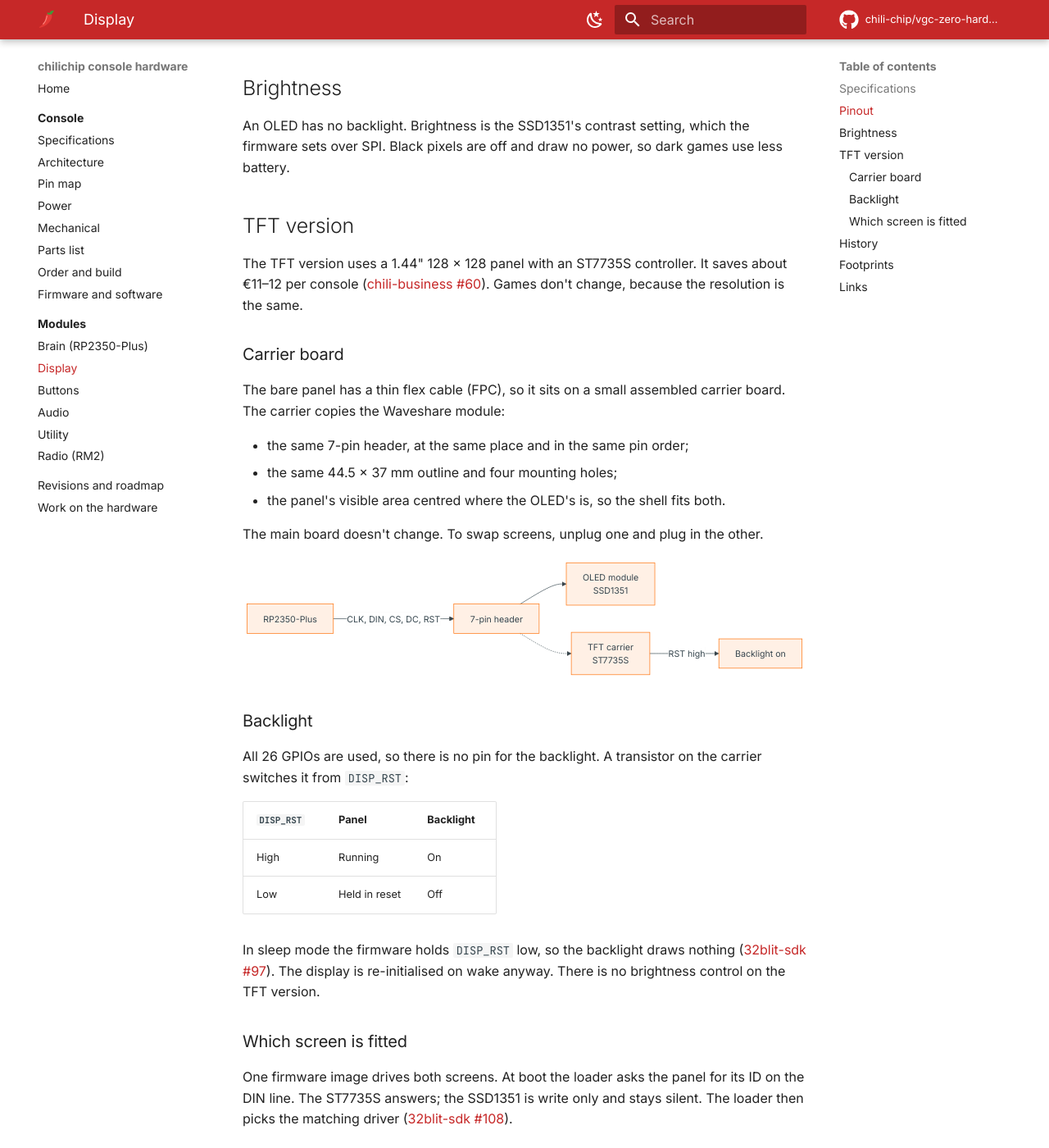
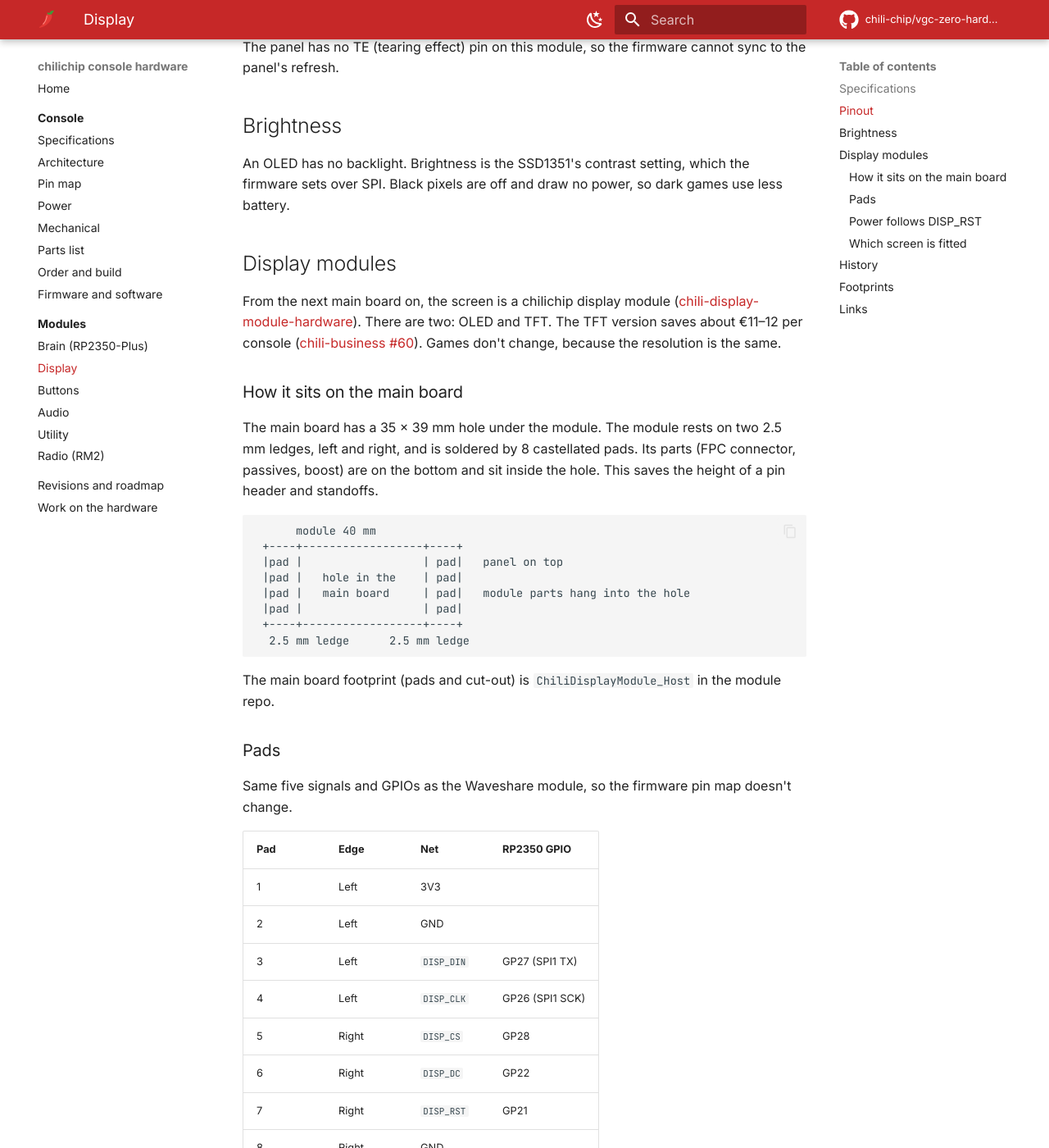
Before and after one commit to chili-chip/vgc-zero-hardware, an MkDocs documentation site: the page built from docs/modules/display.md, in a window 1280 px wide and 1400 px high, scrolled down 1849 px. Shown: the whole window at 82% size. Built offline with MkDocs 1.6.1 and Material for MkDocs 9.7.7, drawn with Linux system fonts in a browser that asks for light colours; comment, search, counter and statistics services are not loaded; some of the changed text lies outside the part shown.

Commit message:
Docs: castellated OLED and TFT display modules in a main board cut-out (#41)

````diff
--- a/docs/modules/display.md
+++ b/docs/modules/display.md
@@ -1,18 +1,18 @@
 # Display
 
-The console comes in two versions: **OLED** and **TFT** ([#41](https://github.com/chili-chip/vgc-zero-hardware/issues/41)). The screen is swappable: both screens plug into the same 7-pin header and use the same GPIOs.
+The console comes in two versions: **OLED** and **TFT** ([#41](https://github.com/chili-chip/vgc-zero-hardware/issues/41)). Both use a chilichip display module with the same outline and pads, so the screen is swappable. Board v3.0.0 still uses the Waveshare OLED module.
 
-| | OLED version | TFT version |
-|---|---|---|
-| Screen | [Waveshare 1.5inch RGB OLED Module](https://www.waveshare.com/wiki/1.5inch_RGB_OLED_Module) | 1.44" TFT on a chilichip carrier board (in design) |
-| Controller | SSD1351 | ST7735S |
-| Resolution | 128 × 128 | 128 × 128 |
-| Light | Self-lit pixels | LED backlight |
-| Connector | 7-pin 2.54 mm header | Same header, same pin order |
-| Size and holes | 44.5 × 37 mm, four holes | Same as the OLED |
-| Status | Used on v3.0.0 | Panel not picked yet |
+| | v3.0.0 (today) | OLED module (next board) | TFT module (next board) |
+|---|---|---|---|
+| Screen | [Waveshare 1.5" RGB OLED Module](https://www.waveshare.com/wiki/1.5inch_RGB_OLED_Module) | 1.5" OLED panel, EastRising ER-OLED015-1C | 1.44" TFT panel, EastRising ER-TFT1.44-3 |
+| Controller | SSD1351 | SSD1351 | ST7735S |
+| Resolution | 128 × 128 | 128 × 128 | 128 × 128 |
+| Light | Self-lit pixels | Self-lit pixels | LED backlight |
+| Connection | 7-pin 2.54 mm header | 8 castellated pads | 8 castellated pads |
+| Size | 44.5 × 37 mm, four holes | 40 × 37 mm, sits in a hole in the main board | Same as the OLED module |
+| Design files | Waveshare | [chili-display-module-hardware](https://github.com/chili-chip/chili-display-module-hardware) | Same repo |
 
-The rest of this page describes the OLED module. The [TFT version](#tft-version) section covers what is different.
+The sections below up to [Display modules](#display-modules) describe the Waveshare module on board v3.0.0.
 
 The OLED sits on the front of the console, on a 7-pin 2.54 mm header and four standoffs.
 
@@ -50,38 +50,59 @@ The panel has no TE (tearing effect) pin on this module, so the firmware cannot
 
 An OLED has no backlight. Brightness is the SSD1351's contrast setting, which the firmware sets over SPI. Black pixels are off and draw no power, so dark games use less battery.
 
-## TFT version
+## Display modules
 
-The TFT version uses a 1.44" 128 × 128 panel with an ST7735S controller. It saves about €11–12 per console ([chili-business #60](https://github.com/chili-chip/chili-business/issues/60)). Games don't change, because the resolution is the same.
+From the next main board on, the screen is a chilichip display module ([chili-display-module-hardware](https://github.com/chili-chip/chili-display-module-hardware)). There are two: OLED and TFT. The TFT version saves about €11–12 per console ([chili-business #60](https://github.com/chili-chip/chili-business/issues/60)). Games don't change, because the resolution is the same.
 
-### Carrier board
+### How it sits on the main board
 
-The bare panel has a thin flex cable (FPC), so it sits on a small assembled carrier board. The carrier copies the Waveshare module:
+The main board has a 35 × 39 mm hole under the module. The module rests on two 2.5 mm ledges, left and right, and is soldered by 8 castellated pads. Its parts (FPC connector, passives, boost) are on the bottom and sit inside the hole. This saves the height of a pin header and standoffs.
 
-- the same 7-pin header, at the same place and in the same pin order;
-- the same 44.5 × 37 mm outline and four mounting holes;
-- the panel's visible area centred where the OLED's is, so the shell fits both.
+```
+      module 40 mm
+ +----+------------------+----+
+ |pad |                  | pad|   panel on top
+ |pad |   hole in the    | pad|
+ |pad |   main board     | pad|   module parts hang into the hole
+ |pad |                  | pad|
+ +----+------------------+----+
+  2.5 mm ledge      2.5 mm ledge
+```
 
-The main board doesn't change. To swap screens, unplug one and plug in the other.
+The main board footprint (pads and cut-out) is `ChiliDisplayModule_Host` in the module repo.
+
+### Pads
+
+Same five signals and GPIOs as the Waveshare module, so the firmware pin map doesn't change.
+
+| Pad | Edge | Net | RP2350 GPIO |
+|---|---|---|---|
+| 1 | Left | 3V3 | |
+| 2 | Left | GND | |
+| 3 | Left | `DISP_DIN` | GP27 (SPI1 TX) |
+| 4 | Left | `DISP_CLK` | GP26 (SPI1 SCK) |
+| 5 | Right | `DISP_CS` | GP28 |
+| 6 | Right | `DISP_DC` | GP22 |
+| 7 | Right | `DISP_RST` | GP21 |
+| 8 | Right | GND | |
+
+### Power follows `DISP_RST`
+
+All 26 GPIOs are used, so each module uses the reset line as its on/off switch:
+
+| `DISP_RST` | TFT module | OLED module |
+|---|---|---|
+| High (running) | Backlight on | 13 V panel supply on |
+| Low (reset, sleep) | Backlight off | 13 V supply off |
+
+In sleep mode the firmware holds `DISP_RST` low, so the module draws almost nothing ([32blit-sdk #97](https://github.com/chili-chip/32blit-sdk/issues/97)). The display is re-initialised on wake anyway. There is no brightness control on the TFT module.
 
 ```mermaid
 flowchart LR
-    MCU[RP2350-Plus] -- "CLK, DIN, CS, DC, RST" --> H[7-pin header]
-    H --> O[OLED module<br/>SSD1351]
-    H -.-> C[TFT carrier<br/>ST7735S]
-    C -- "RST high" --> BL[Backlight on]
+    MCU[RP2350-Plus] -- "CLK, DIN, CS, DC, RST" --> P[8 castellated pads]
+    P --> O[OLED module<br/>SSD1351 + 13 V boost]
+    P -.-> T[TFT module<br/>ST7735S + backlight switch]
 ```
-
-### Backlight
-
-All 26 GPIOs are used, so there is no pin for the backlight. A transistor on the carrier switches it from `DISP_RST`:
-
-| `DISP_RST` | Panel | Backlight |
-|---|---|---|
-| High | Running | On |
-| Low | Held in reset | Off |
-
-In sleep mode the firmware holds `DISP_RST` low, so the backlight draws nothing ([32blit-sdk #97](https://github.com/chili-chip/32blit-sdk/issues/97)). The display is re-initialised on wake anyway. There is no brightness control on the TFT version.
 
 ### Which screen is fitted
 
@@ -93,9 +114,10 @@ One firmware image drives both screens. At boot the loader asks the panel for it
 |---|---|
 | Breadboard prototype | 1.44" ST7735S TFT |
 | v1.1.4 | Waveshare 1.5" OLED on a 7-pin JST cable |
-| v2.0.0 and later | Same module, on a 2.54 mm pin header ([#21](https://github.com/chili-chip/vgc-zero-hardware/issues/21)) |
+| v2.0.0, v3.0.0 | Same module, on a 2.54 mm pin header ([#21](https://github.com/chili-chip/vgc-zero-hardware/issues/21)) |
+| Next board | chilichip OLED or TFT module, castellated, in a hole in the main board ([#41](https://github.com/chili-chip/vgc-zero-hardware/issues/41)) |
 
-A switch from the OLED to a TFT IPS panel was dropped in 2026-10. On 2026-11-13 the TFT came back as a second, cheaper version next to the OLED ([#41](https://github.com/chili-chip/vgc-zero-hardware/issues/41)). A cheaper bare SSD1351 panel is planned only for a future fully assembled board ([chilichip-console-hardware #16](https://github.com/chili-chip/chilichip-console-hardware/issues/16)).
+A switch from the OLED to a TFT IPS panel was dropped in 2026-10. On 2026-11-13 the TFT came back as a second, cheaper version next to the OLED ([#41](https://github.com/chili-chip/vgc-zero-hardware/issues/41)). On 2026-11-25 both moved to chilichip castellated display modules that sit in a hole in the main board. The OLED module uses a bare SSD1351 panel, the idea first planned for a fully assembled board ([chilichip-console-hardware #16](https://github.com/chili-chip/chilichip-console-hardware/issues/16)).
 
 ## Footprints
 
````
